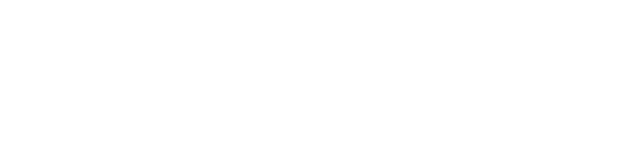
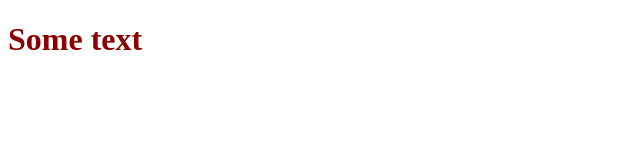
Before and after one commit to BSIACS/git-test-app, a plain HTML site: page index.html in a window 1280 px wide. Shown: the whole page, without its empty margins (0-640 px from the left). Drawn offline with Linux system fonts and the light colour scheme.

Commit message:
Добавлен заголовок. Подключены стили

```diff
--- a/index.html
+++ b/index.html
@@ -6,8 +6,9 @@
           content="width=device-width, user-scalable=no, initial-scale=1.0, maximum-scale=1.0, minimum-scale=1.0">
     <meta http-equiv="X-UA-Compatible" content="ie=edge">
     <title>Document</title>
+    <link rel="stylesheet" href="style.css">
 </head>
 <body>
-
+    <h1>Some text</h1>
 </body>
 </html>
--- /dev/null
+++ b/style.css
@@ -0,0 +1,3 @@
+h1{
+    color: darkred;
+}
```
